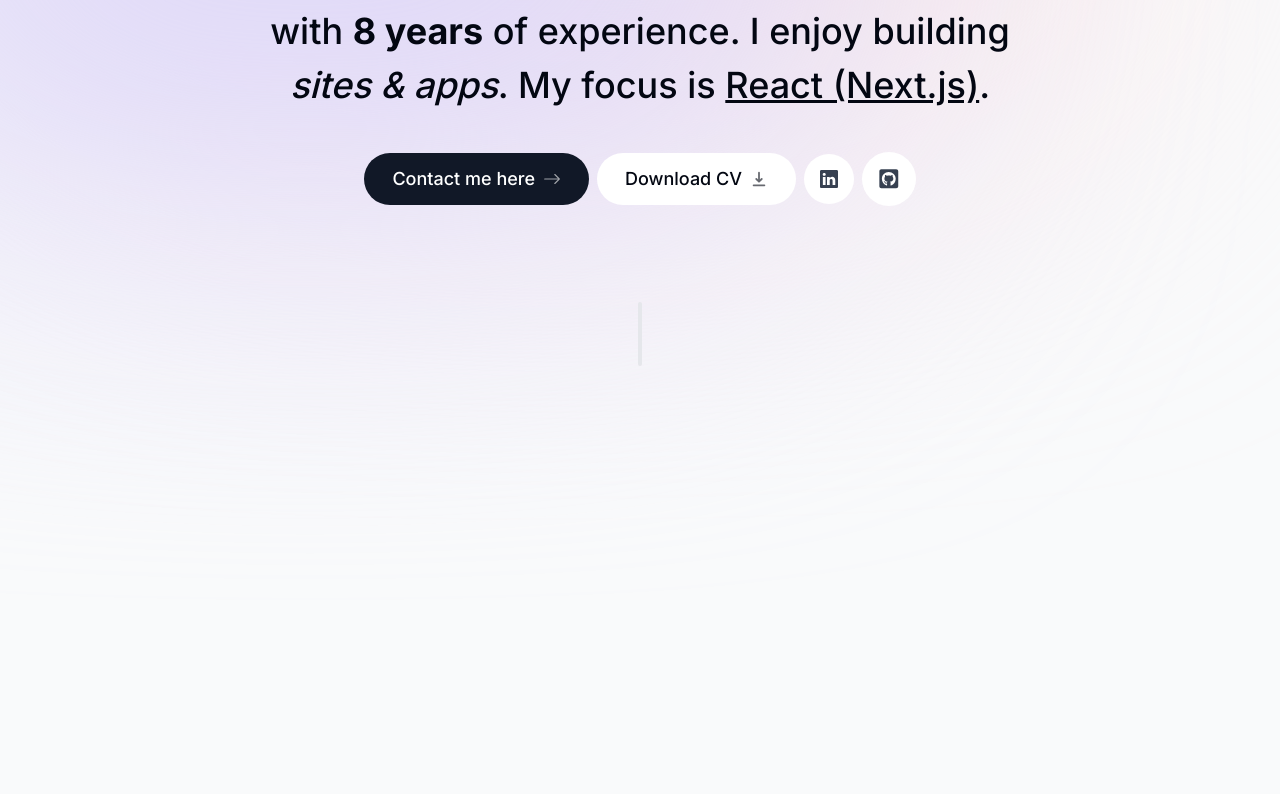
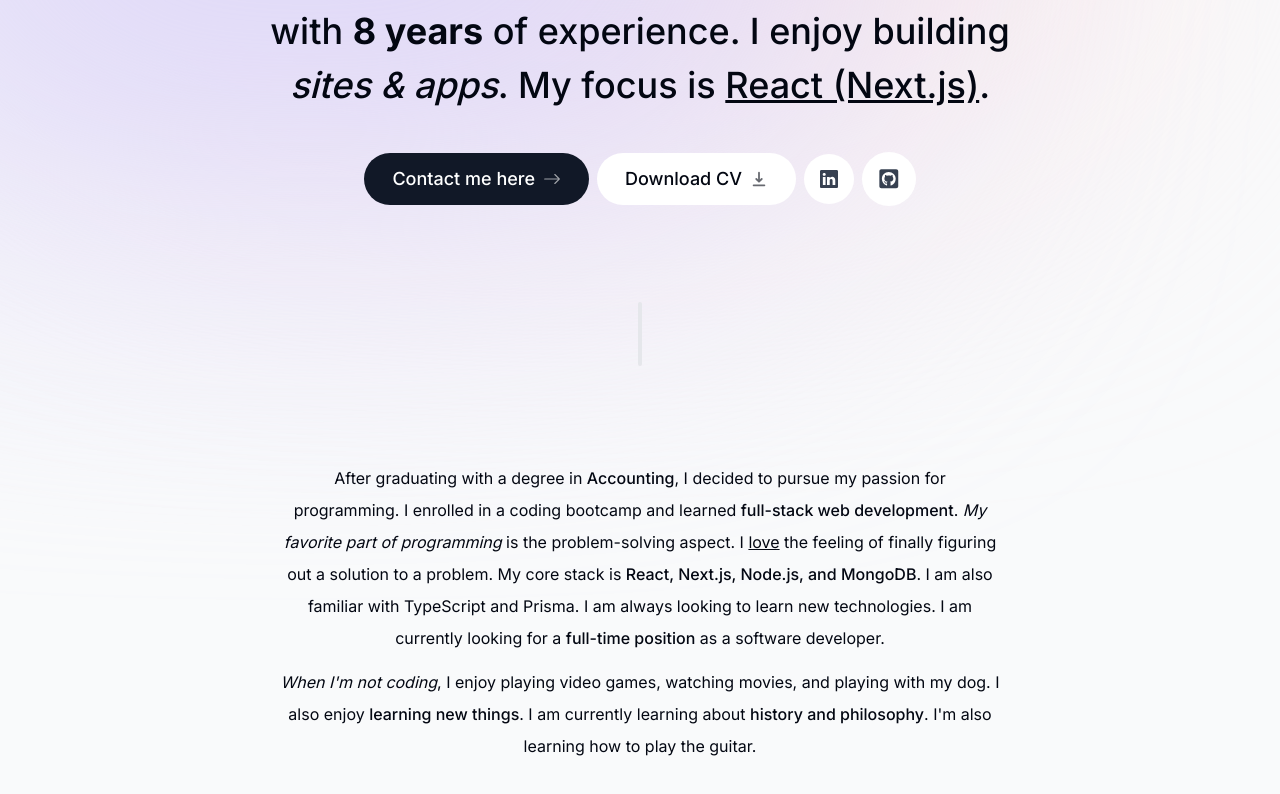
Before and after one commit to Tusharbalar/portfolio-website, a Next.js app: page / in a window 1280 px wide. Shown: the part 306-1100 px from the top of the page. Built offline with nearby package versions, Linux system fonts and the light colour scheme.

Commit message:
Added About Component

```diff
--- a/app/page.tsx
+++ b/app/page.tsx
@@ -1,3 +1,4 @@
+import About from "@/components/about";
 import Intro from "@/components/intro";
 import SectionDivider from "@/components/section-divider";
 
@@ -6,6 +7,7 @@ export default function Home() {
     <main className="flex flex-col items-center px-4">
       <Intro />
       <SectionDivider />
+      <About />
     </main>
   );
 }
--- /dev/null
+++ b/components/about.tsx
@@ -0,0 +1,44 @@
+"use client";
+
+import { motion } from 'framer-motion';
+import React from 'react'
+
+export default function About() {
+
+  return (
+    <motion.section
+      className="mb-28 max-w-[45rem] text-center leading-8 sm:mb-40 scroll-mt-28"
+      initial={{ opacity: 0, y: 100 }}
+      animate={{ opacity: 1, y: 0 }}
+      transition={{ delay: 0.175 }}
+      id="about"
+    >
+      <p className="mb-3">
+        After graduating with a degree in{" "}
+        <span className="font-medium">Accounting</span>, I decided to pursue my
+        passion for programming. I enrolled in a coding bootcamp and learned{" "}
+        <span className="font-medium">full-stack web development</span>.{" "}
+        <span className="italic">My favorite part of programming</span> is the
+        problem-solving aspect. I <span className="underline">love</span> the
+        feeling of finally figuring out a solution to a problem. My core stack
+        is{" "}
+        <span className="font-medium">
+          React, Next.js, Node.js, and MongoDB
+        </span>
+        . I am also familiar with TypeScript and Prisma. I am always looking to
+        learn new technologies. I am currently looking for a{" "}
+        <span className="font-medium">full-time position</span> as a software
+        developer.
+      </p>
+
+      <p>
+        <span className="italic">When I'm not coding</span>, I enjoy playing
+        video games, watching movies, and playing with my dog. I also enjoy{" "}
+        <span className="font-medium">learning new things</span>. I am currently
+        learning about{" "}
+        <span className="font-medium">history and philosophy</span>. I'm also
+        learning how to play the guitar.
+      </p>
+    </motion.section>
+  );
+}
```
